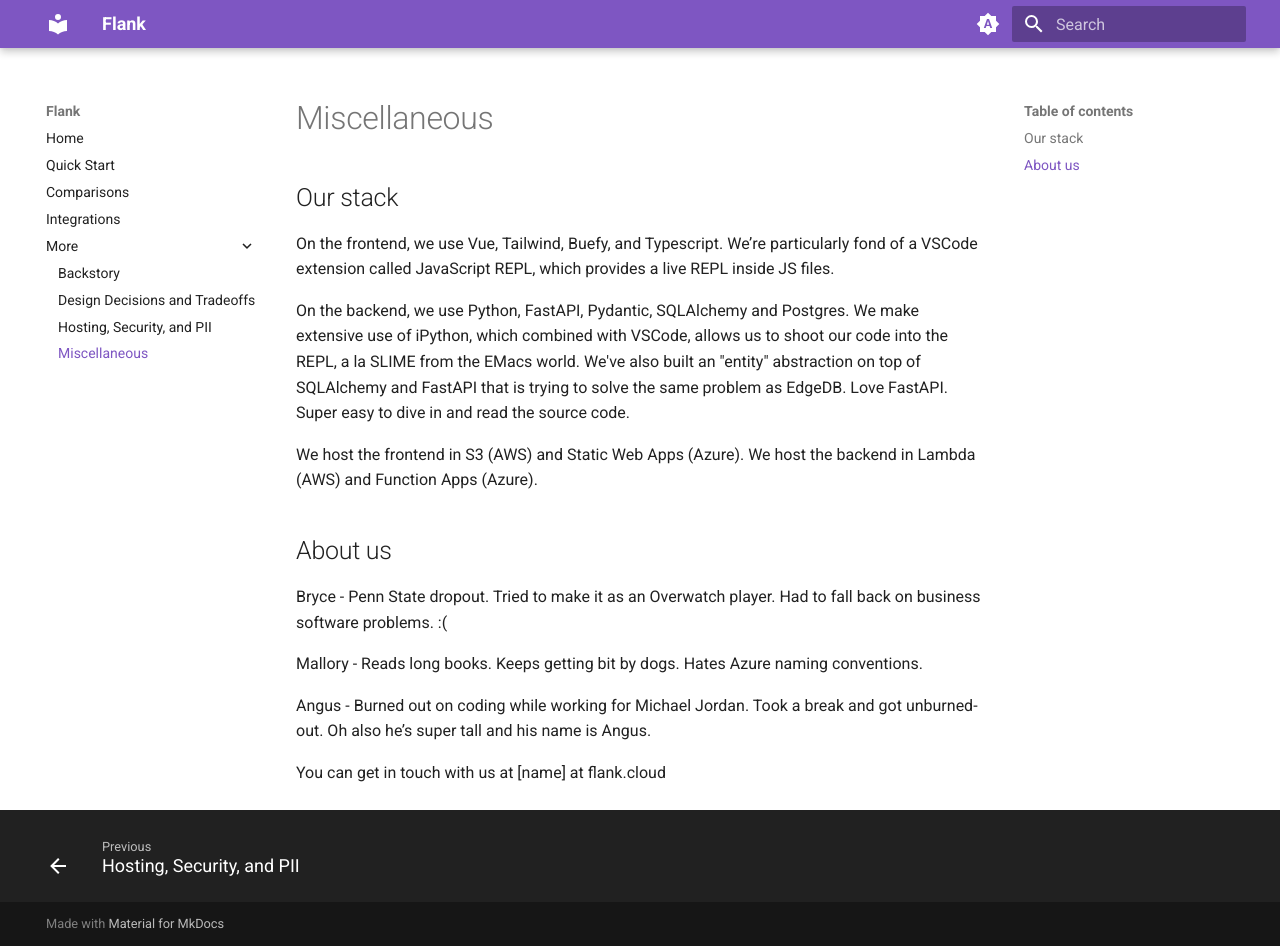
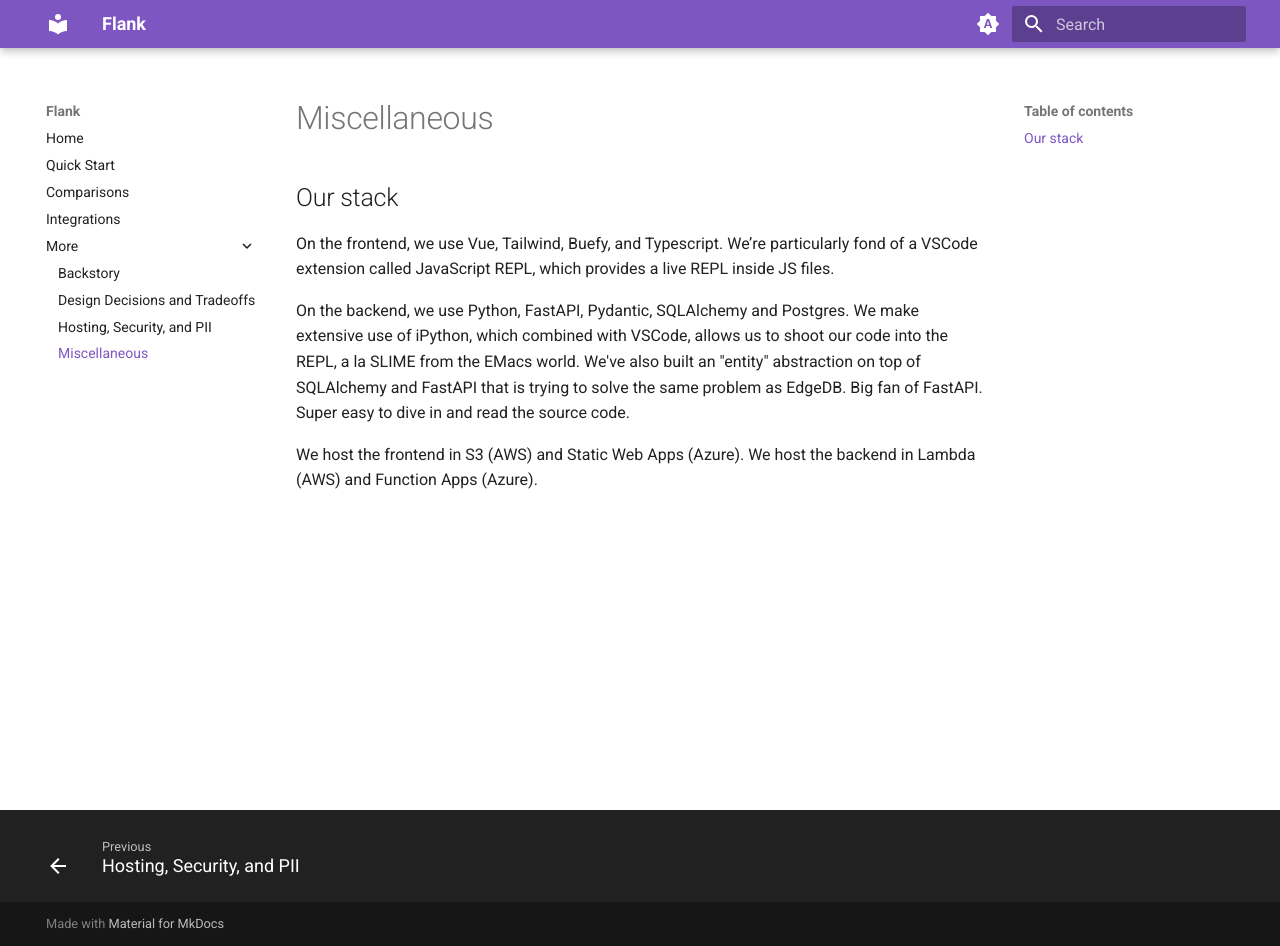
Before and after one commit to btf-org/flank-docs, an MkDocs documentation site: the page built from docs/miscellaneous.md, in a window 1280 px wide and 946 px high. Built offline with MkDocs 1.6.1 and Material for MkDocs 9.7.7, drawn with Linux system fonts in a browser that asks for light colours.

Commit message:
remove about us

```diff
--- a/docs/miscellaneous.md
+++ b/docs/miscellaneous.md
@@ -3,16 +3,6 @@
 
 On the frontend, we use Vue, Tailwind, Buefy, and Typescript. We’re particularly fond of a VSCode extension called JavaScript REPL, which provides a live REPL inside JS files.
 
-On the backend, we use Python, FastAPI, Pydantic, SQLAlchemy and Postgres. We make extensive use of iPython, which combined with VSCode, allows us to shoot our code into the REPL, a la SLIME from the EMacs world. We've also built an "entity" abstraction on top of SQLAlchemy and FastAPI that is trying to solve the same problem as EdgeDB. Love FastAPI. Super easy to dive in and read the source code.
+On the backend, we use Python, FastAPI, Pydantic, SQLAlchemy and Postgres. We make extensive use of iPython, which combined with VSCode, allows us to shoot our code into the REPL, a la SLIME from the EMacs world. We've also built an "entity" abstraction on top of SQLAlchemy and FastAPI that is trying to solve the same problem as EdgeDB. Big fan of FastAPI. Super easy to dive in and read the source code.
 
 We host the frontend in S3 (AWS) and Static Web Apps (Azure). We host the backend in Lambda (AWS) and Function Apps (Azure).
-
-## About us
-
-Bryce - Penn State dropout. Tried to make it as an Overwatch player. Had to fall back on business software problems. :(
-
-Mallory - Reads long books. Keeps getting bit by dogs. Hates Azure naming conventions.
-
-Angus - Burned out on coding while working for Michael Jordan. Took a break and got unburned-out. Oh also he’s super tall and his name is Angus.
-
-You can get in touch with us at [name] at flank.cloud
```
